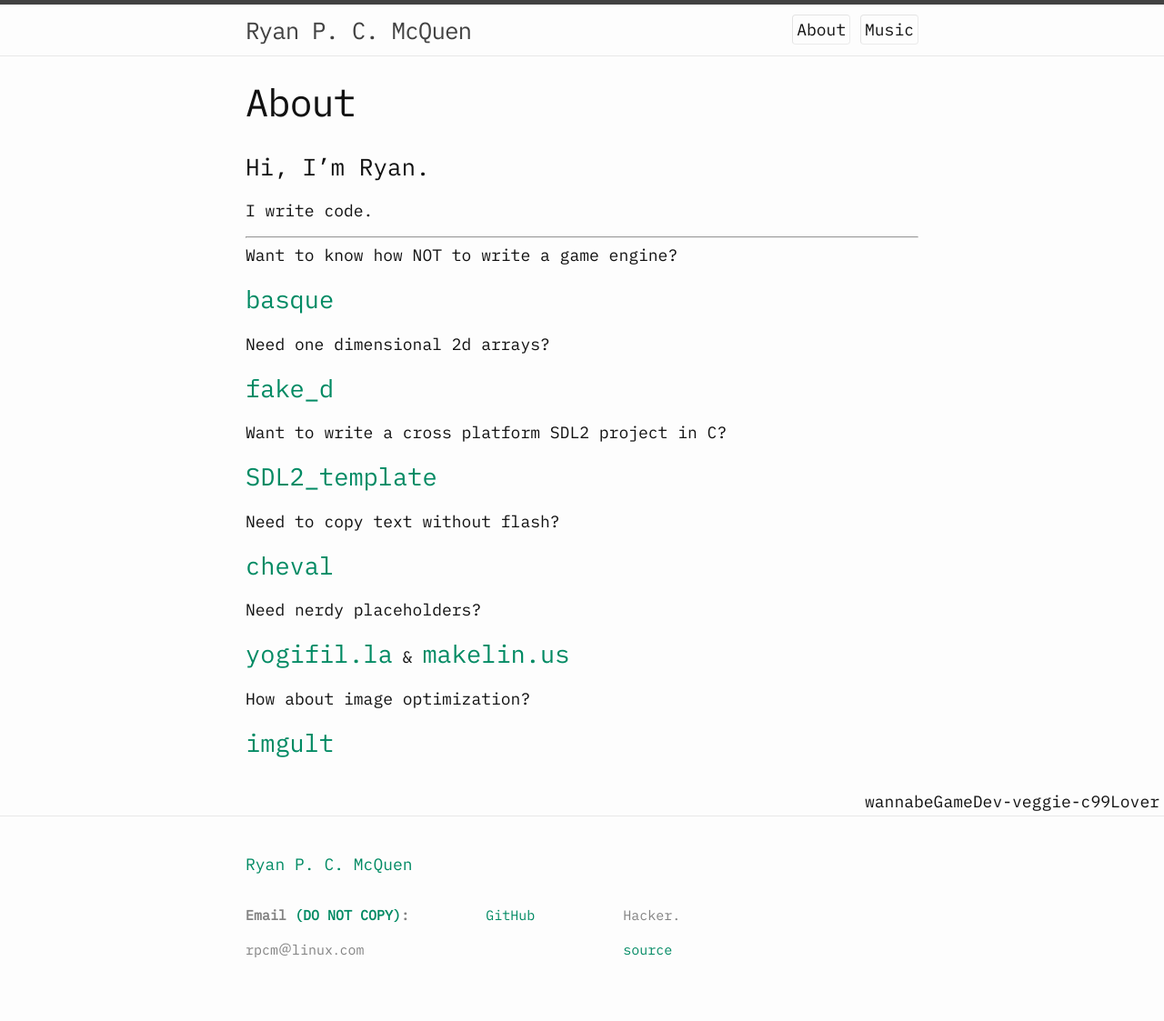
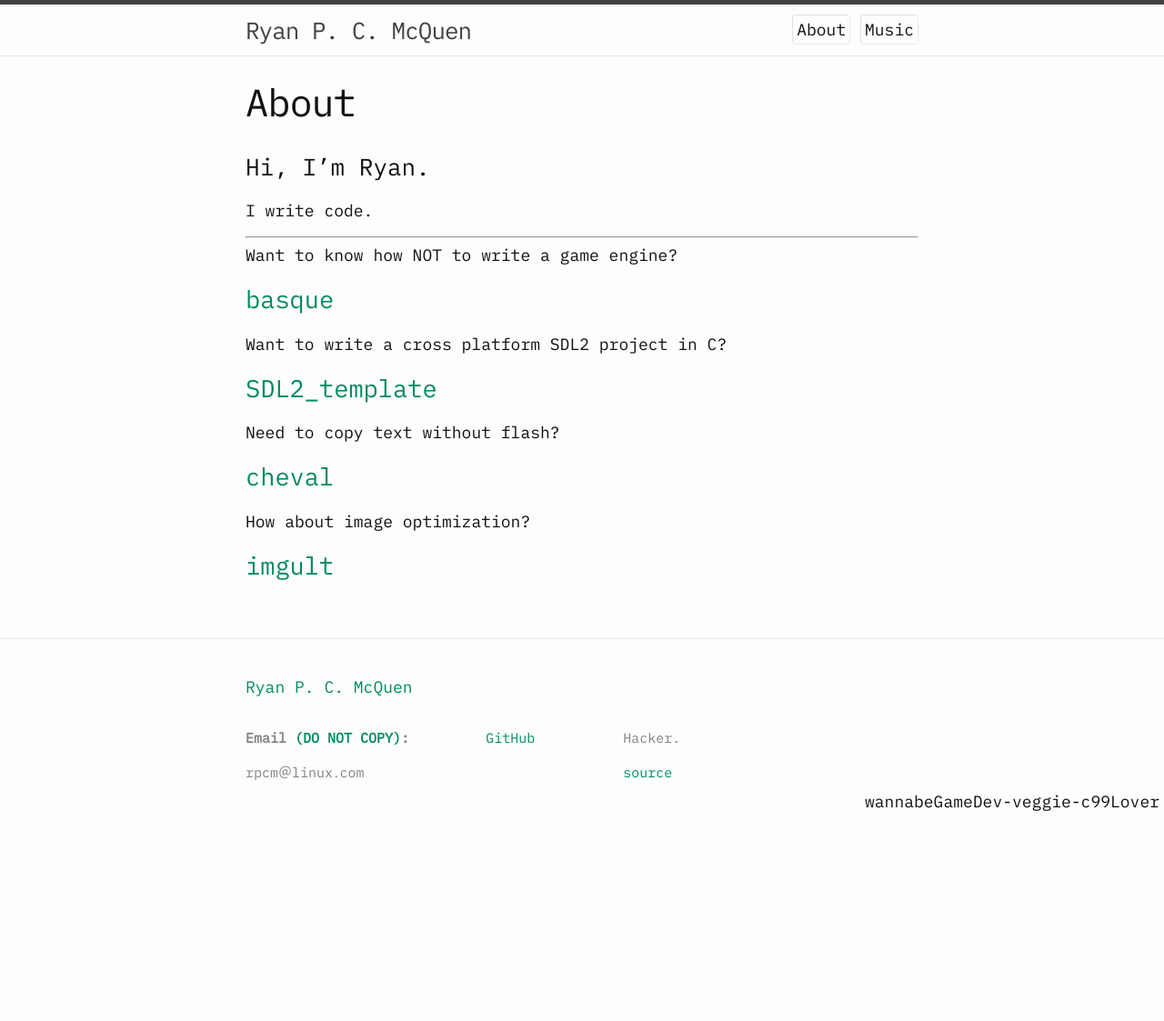
Before and after one commit to ryanpcmcquen/ryanpcmcquen.github.io, a Jekyll site: the page built from about.md, in a window 1280 px wide. Shown: the whole page at 91% size. Built offline with Jekyll 4.4.1, drawn with Linux system fonts in a browser that asks for light colours; after the commit the page ends 928 px from its top, so only the background shows below that.

Commit message:
Remove some stuff.

```diff
--- a/about.md
+++ b/about.md
@@ -20,10 +20,6 @@ Want to know how NOT to write a game engine?
 
 [basque](https://github.com/ryanpcmcquen/basque)
 
-Need one dimensional 2d arrays?
-
-[fake_d](https://github.com/ryanpcmcquen/fake_d)
-
 Want to write a cross platform SDL2 project in C?
 
 [SDL2_template](https://github.com/ryanpcmcquen/SDL2_template)
@@ -32,10 +28,6 @@ Need to copy text without flash?
 
 [cheval](https://github.com/ryanpcmcquen/cheval)
 
-Need nerdy placeholders?
-
-[yogifil.la](https://yogifil.la) & [makelin.us](https://makelin.us)
-
 How about image optimization?
 
 [imgult](https://github.com/ryanpcmcquen/image-ultimator)
```
